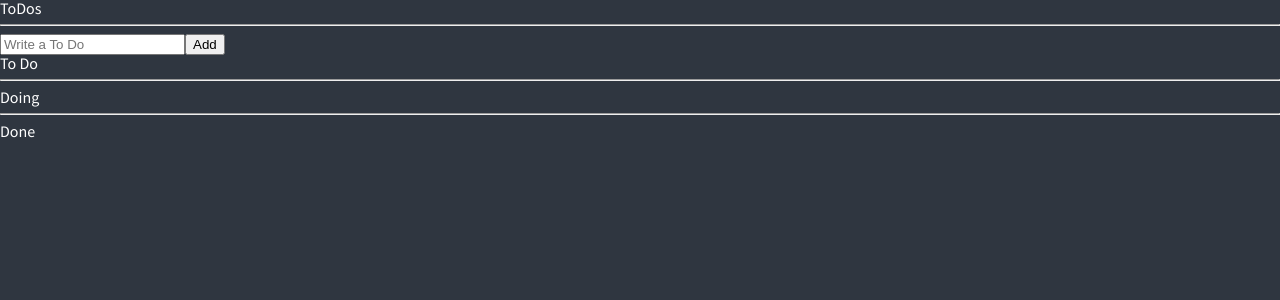
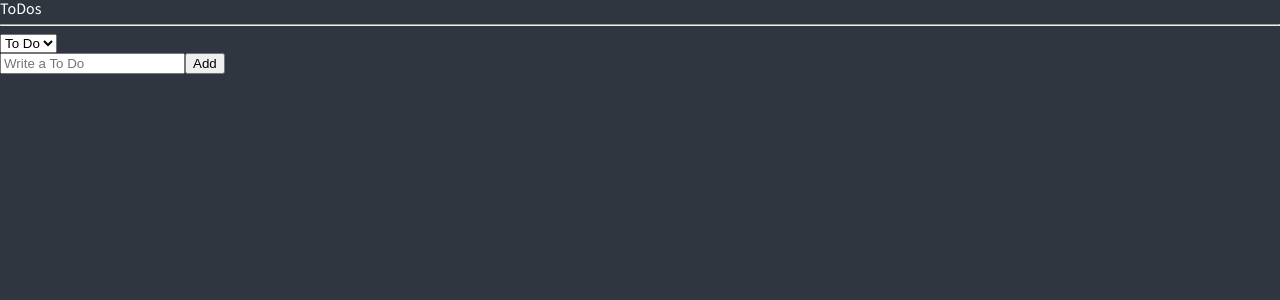
Before and after one commit to yeongminChae/React-Masterclass, a React (Create React App) app in the folder react-masterclass-TS/: page / in a window 1280 px wide. Shown: the top 300 px of the page. Built offline with nearby package versions, Linux system fonts and the light colour scheme.

Commit message:
chapter 4 : selector part 2

```diff
--- a/react-masterclass-TS/src/atoms.tsx
+++ b/react-masterclass-TS/src/atoms.tsx
@@ -6,6 +6,11 @@ export interface IToDo {
   category: "TODO" | "DOING" | "DONE";
   id: number;
 }
+
+export const categoryState = atom({
+  key: "category",
+  default: "TODO",
+});
 
 export const toDoState = atom<IToDo[]>({
   key: "toDo",
@@ -16,10 +21,13 @@ export const toDoSelector = selector({
   key: "toDoSelector",
   get: ({ get }) => {
     const toDos = get(toDoState);
-    return [
-      toDos.filter((toDo) => toDo.category == "TODO"),
-      toDos.filter((toDo) => toDo.category == "DOING"),
-      toDos.filter((toDo) => toDo.category == "DONE"),
-    ];
+    const category = get(categoryState);
+    // if (category == "TODO")
+    //   return toDos.filter((toDo) => toDo.category == "TODO");
+    // if (category == "DOING")
+    //   return toDos.filter((toDo) => toDo.category == "DOING");
+    // if (category == "DONE")
+    //   return toDos.filter((toDo) => toDo.category == "DONE");
+    return toDos.filter((toDo) => toDo.category == category);
   },
 });
--- a/react-masterclass-TS/src/components/ToDoList.tsx
+++ b/react-masterclass-TS/src/components/ToDoList.tsx
@@ -1,35 +1,28 @@
-import { useRecoilValue } from "recoil";
-import { toDoSelector, toDoState } from "../atoms";
+import React from "react";
+import { useRecoilState, useRecoilValue } from "recoil";
+import { categoryState, toDoSelector, toDoState } from "../atoms";
 import CreateToDo from "./CreateToDo";
 import ToDo from "./ToDo";
 
 function ToDoList() {
-  const [toDo, doing, done] = useRecoilValue(toDoSelector);
+  const toDos = useRecoilValue(toDoSelector);
+  const [category, setCategory] = useRecoilState(categoryState);
+  const onInput = (event: React.FormEvent<HTMLSelectElement>) => {
+    setCategory(event.currentTarget.value);
+  };
   return (
     <div>
       <h1>ToDos</h1>
       <hr />
+      <select value={category} onInput={onInput}>
+        <option value="TODO">To Do</option>
+        <option value="DOING">Doing</option>
+        <option value="DONE">Done</option>
+      </select>
       <CreateToDo />
-      <h2>To Do</h2>
-      <ul>
-        {toDo.map((toDo) => (
-          <ToDo key={toDo.id} {...toDo} />
-        ))}
-      </ul>
-      <hr />
-      <h2>Doing</h2>
-      <ul>
-        {doing.map((toDo) => (
-          <ToDo key={toDo.id} {...toDo} />
-        ))}
-      </ul>
-      <hr />
-      <h2>Done</h2>
-      <ul>
-        {done.map((toDo) => (
-          <ToDo key={toDo.id} {...toDo} />
-        ))}
-      </ul>
+      {toDos?.map((toDo) => (
+        <ToDo key={toDo.id} {...toDo} />
+      ))}
     </div>
   );
 }
```
